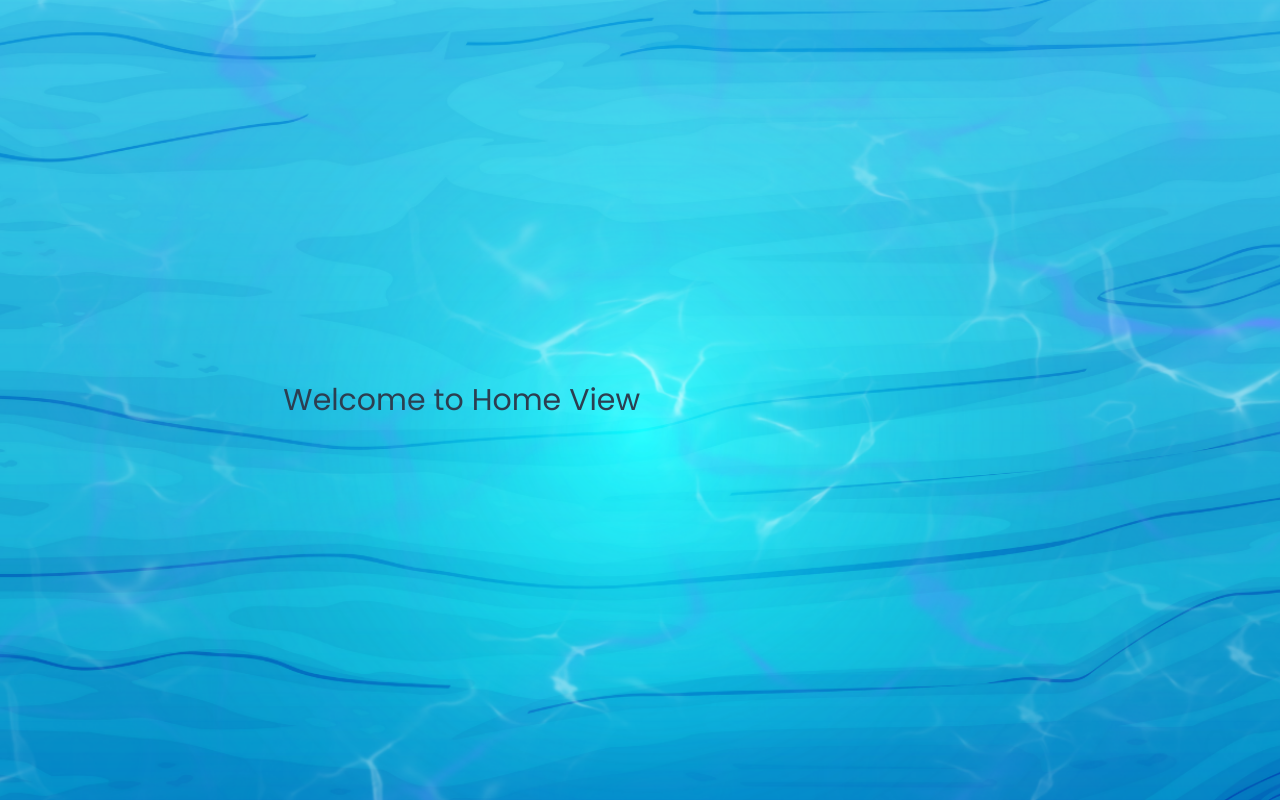
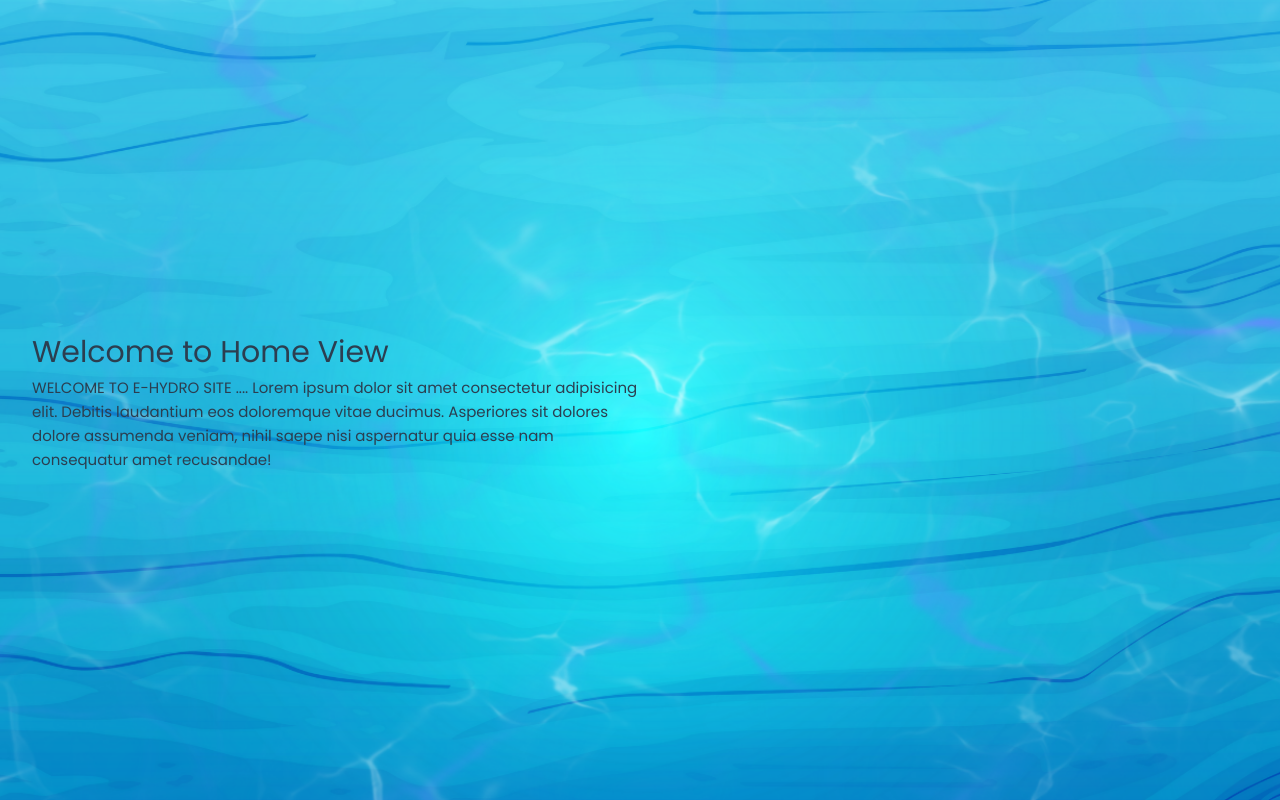
Before and after one commit to sandrineacibar/e-hydroV2, a Vue app: page /home in a window 1280 px wide. Built offline with nearby package versions, Linux system fonts and the light colour scheme.

Commit message:
fix: add text

```diff
--- a/src/views/HomeView.vue
+++ b/src/views/HomeView.vue
@@ -1,6 +1,11 @@
 <template>
   <div>
     <h1>Welcome to Home View</h1>
+    <p>
+      WELCOME TO E-HYDRO SITE .... Lorem ipsum dolor sit amet consectetur adipisicing elit. Debitis
+      laudantium eos doloremque vitae ducimus. Asperiores sit dolores dolore assumenda veniam, nihil
+      saepe nisi aspernatur quia esse nam consequatur amet recusandae!
+    </p>
   </div>
 </template>
 
```
